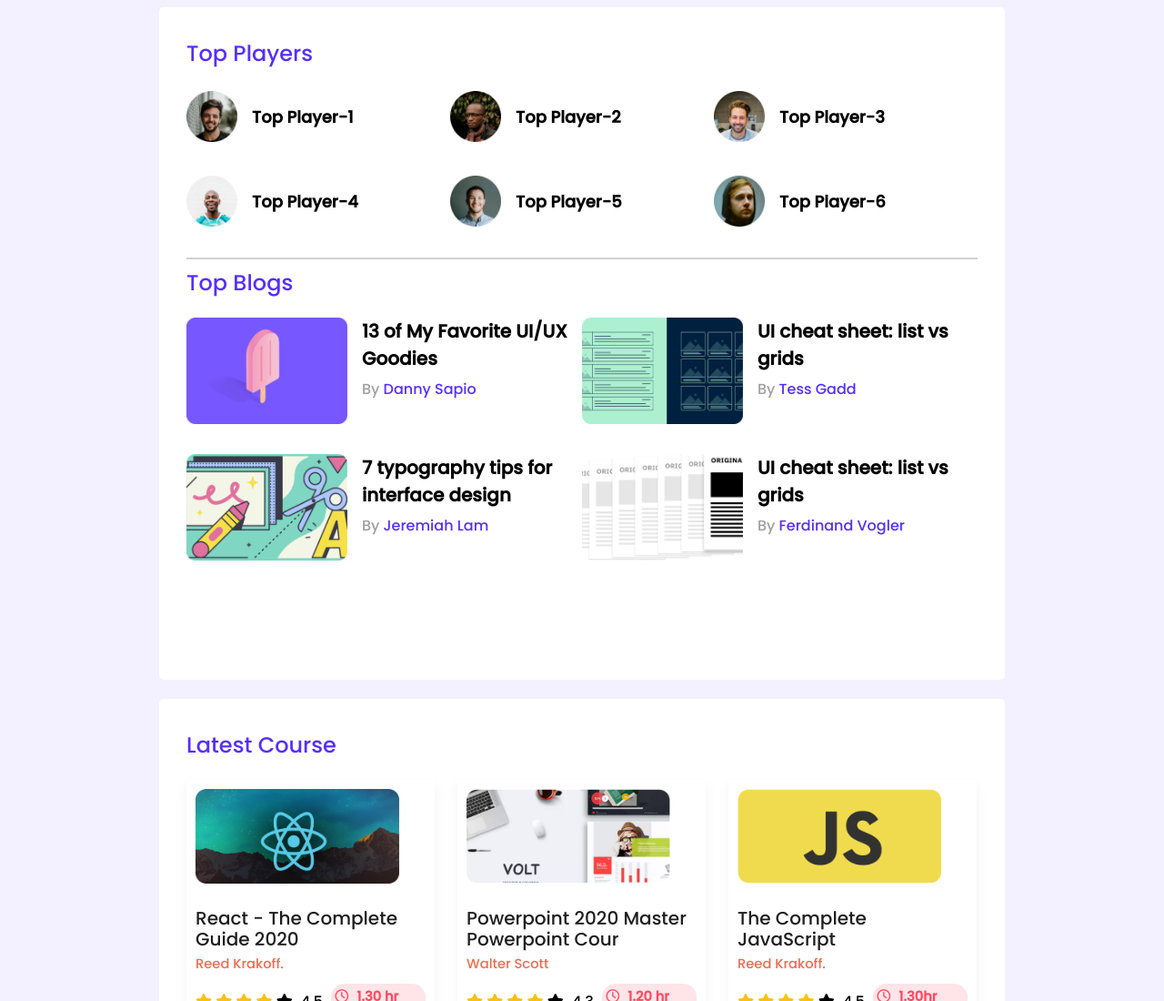
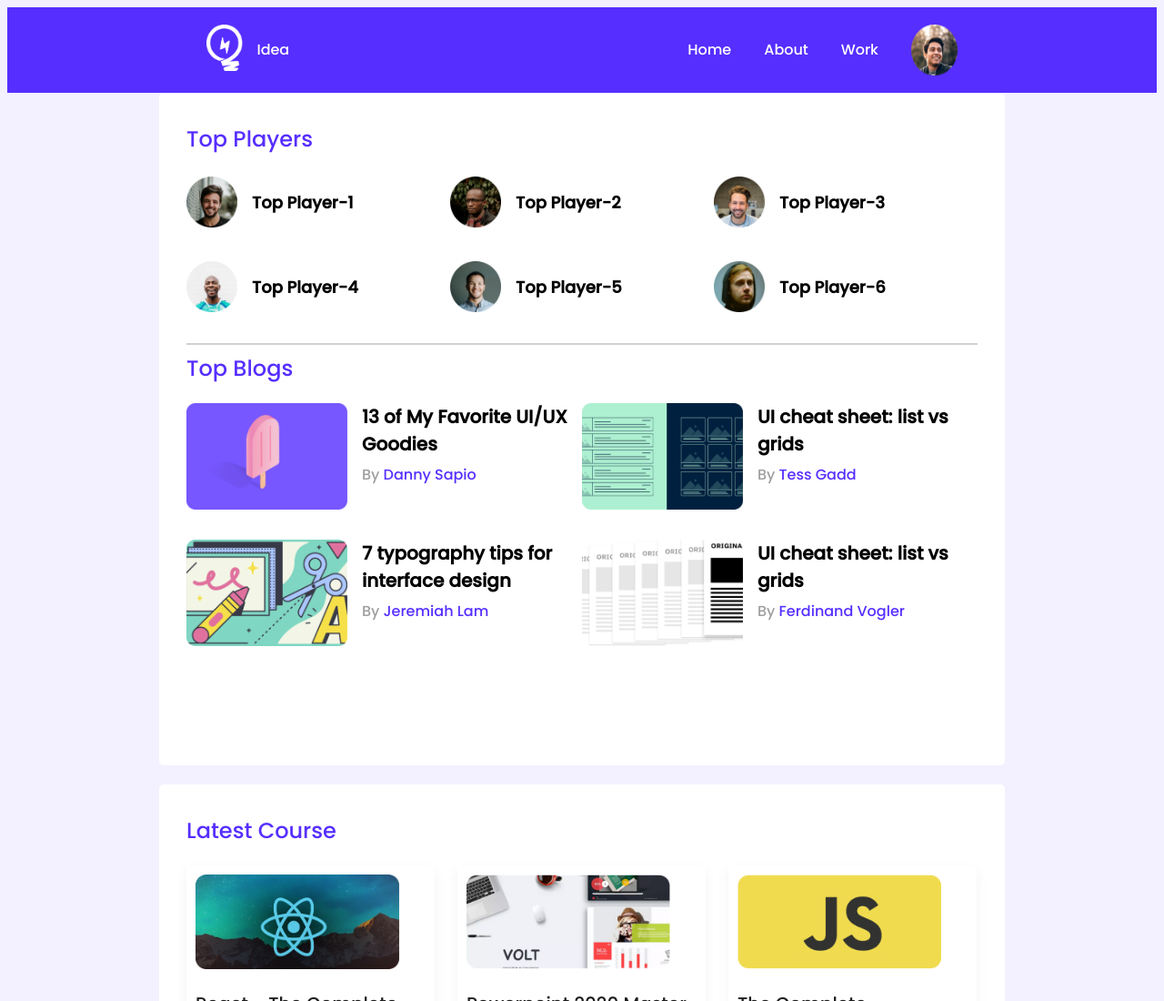
Before and after one commit to SheaikhNazib/10_leader_board_css3, a plain HTML site: page index.html in a window 1280 px wide. Shown: the top 1100 px of the page at 91% size. Drawn offline with Linux system fonts and the light colour scheme.

Commit message:
navigation added

```diff
--- a/index.html
+++ b/index.html
@@ -13,7 +13,20 @@
 <body>
     <!-- header start--------- -->
     <header>
-
+        <nav>
+            <div class="nav-container">
+                <div class="idea-banner">
+                    <img class="idea-logo" src="images/icons/logo.png" alt="">
+                    <p class="idea-heading">Idea</p>
+                </div>
+                <div class="home-banner">
+                    <p>Home</p>
+                    <p>About</p>
+                    <p>Work</p>
+                    <img src="images/icons/profile.png" alt="">
+                </div>
+            </div>
+        </nav>
     </header>
 
     <main>
--- a/styles/style.css
+++ b/styles/style.css
@@ -1,6 +1,45 @@
 /* fonts  */
 @import url('https://fonts.googleapis.com/css2?family=Open+Sans:ital@0;1&family=Poppins:wght@500&family=Work+Sans&display=swap');
+/* --------navigation section--------------- */
 
+/* nav{
+
+    padding-top: 26px;
+    padding-bottom: 17px;
+} */
+
+.nav-container{
+    display: flex;
+    justify-content: space-around;
+    height: 94px;
+    width: 100%;
+    background: #562EFF;
+    align-items: center;
+}
+.banner{
+    padding-top: 15px;
+
+}
+.idea-banner{
+    display: flex;
+    gap: 15px;
+}
+.idea-logo{
+    width: 40.42px;
+    height: 51px;
+}
+.home-banner{
+    display: flex;
+    gap: 36px;
+}
+.idea-banner p,.home-banner p{
+    font-weight: 400;
+    font-size: 16px;
+    line-height: 24px;
+    color: #FFFFFF;
+}
+
+/* ----------------body----------- */
 body{
     font-family: 'Poppins', sans-serif;
     background-color: #F3F1FF;
```
